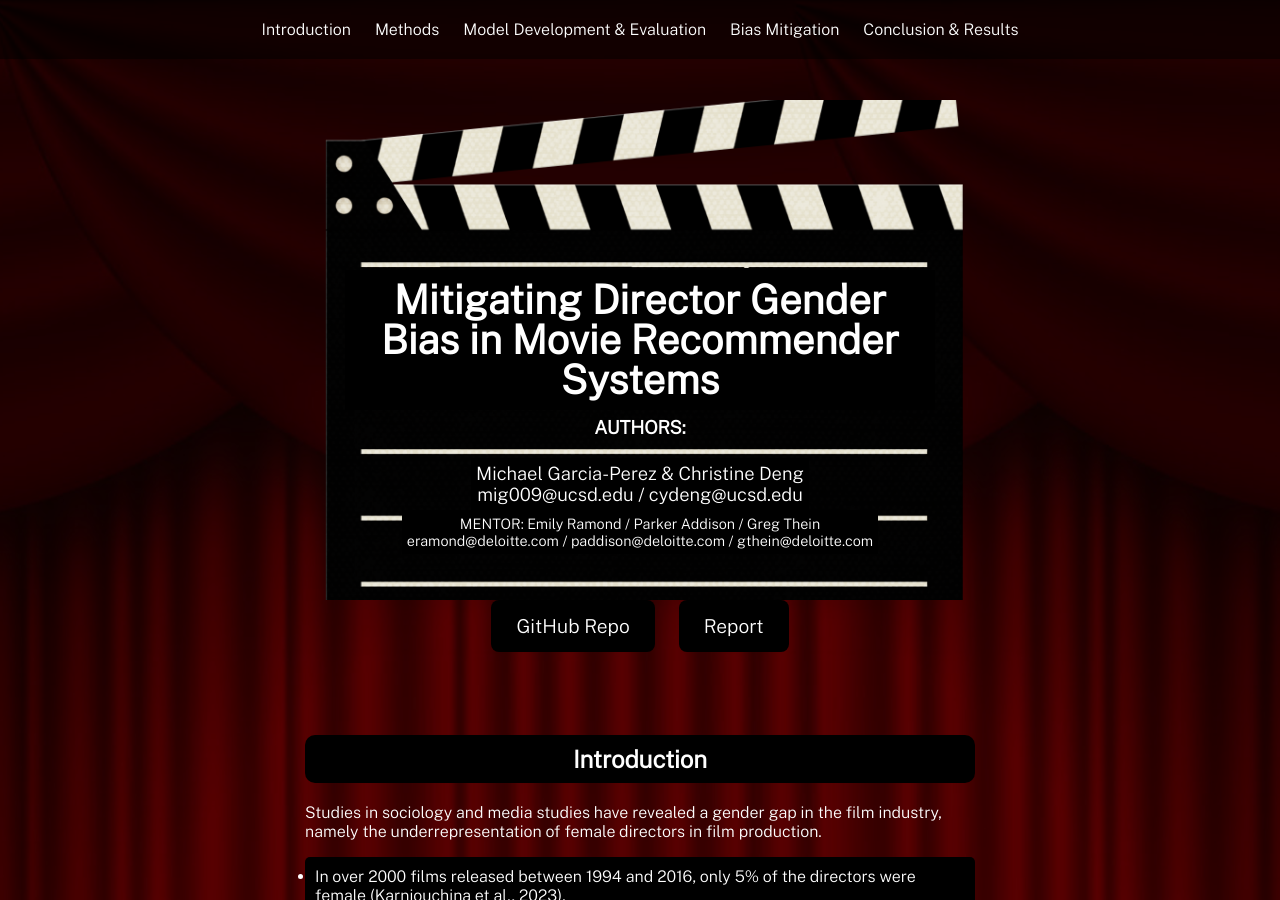
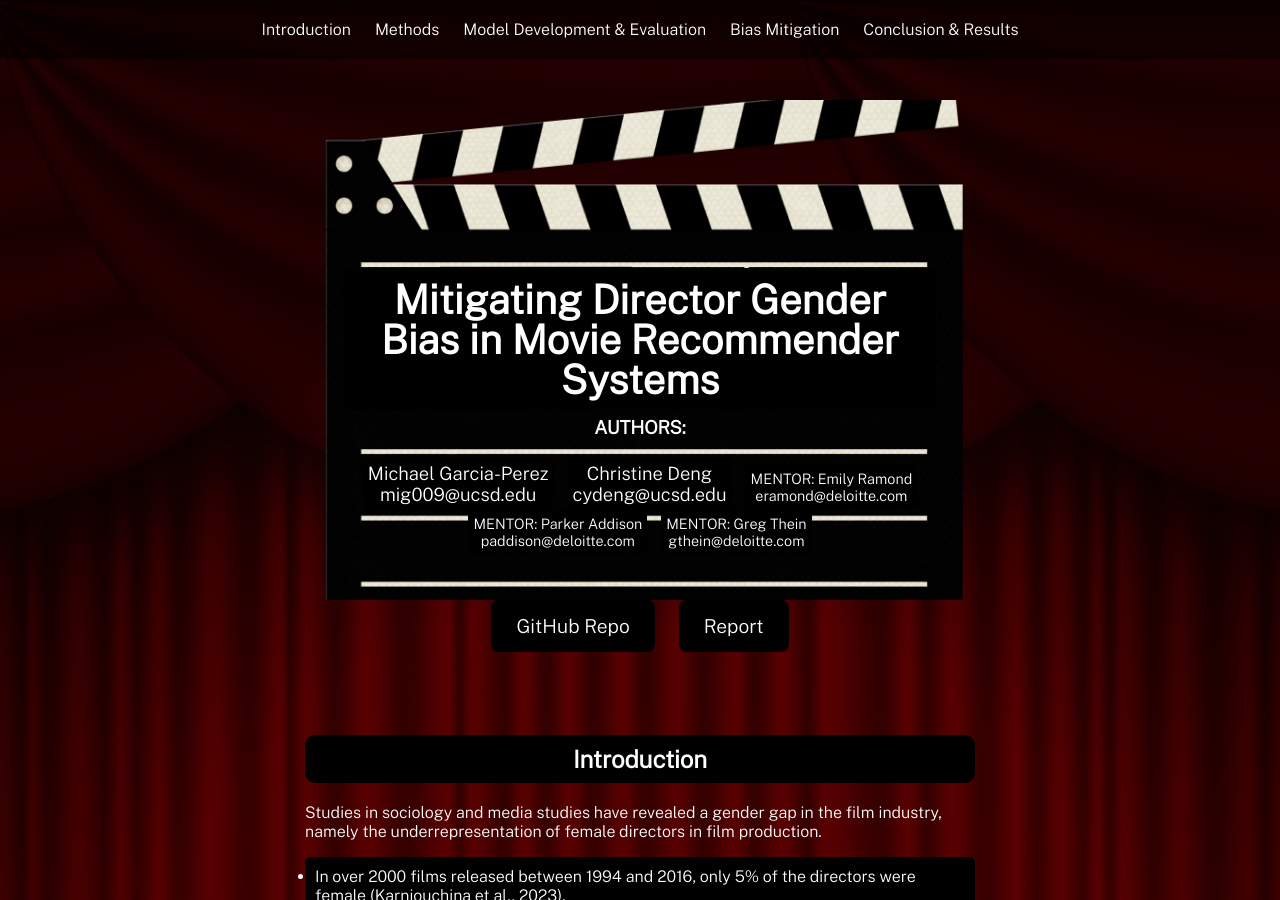
Before and after one commit to michael-garciaperez/DSC180A-Methodology-5, a Jekyll site: the page built from index.md, in a window 1280 px wide and 900 px high. Built offline with Jekyll 4.4.1, drawn with Linux system fonts in a browser that asks for light colours.

Commit message:
Update default.html

```diff
--- a/_layouts/default.html
+++ b/_layouts/default.html
@@ -47,10 +47,11 @@
 
     <div class="author-mentor-container" style="margin-top: -20px; padding-top: 0;">
       <h2 style="font-size: 1.15em;">AUTHORS:</h2>
-      <div class="author-names">
-        <p style="font-size: 1.15em;">Michael Garcia-Perez & Christine Deng<br>mig009@ucsd.edu / cydeng@ucsd.edu</p>
-        <p style="font-size: 0.9em;">MENTOR: Emily Ramond / Parker Addison / Greg Thein<br>eramond@deloitte.com / paddison@deloitte.com / gthein@deloitte.com</p>
-      </div>
+      <p style="font-size: 1.15em;">Michael Garcia-Perez<br>mig009@ucsd.edu</p>
+      <p style="font-size: 1.15em;">Christine Deng<br>cydeng@ucsd.edu</p>
+      <p style="font-size: 0.9em;">MENTOR: Emily Ramond<br>eramond@deloitte.com</p>
+      <p style="font-size: 0.9em;">MENTOR: Parker Addison<br>paddison@deloitte.com</p>
+      <p style="font-size: 0.9em;">MENTOR: Greg Thein<br>gthein@deloitte.com</p>
     </div>
 
   <div class="buttons" style="text-align: center; margin-top: 50px; margin-bottom: -30px;">
```
